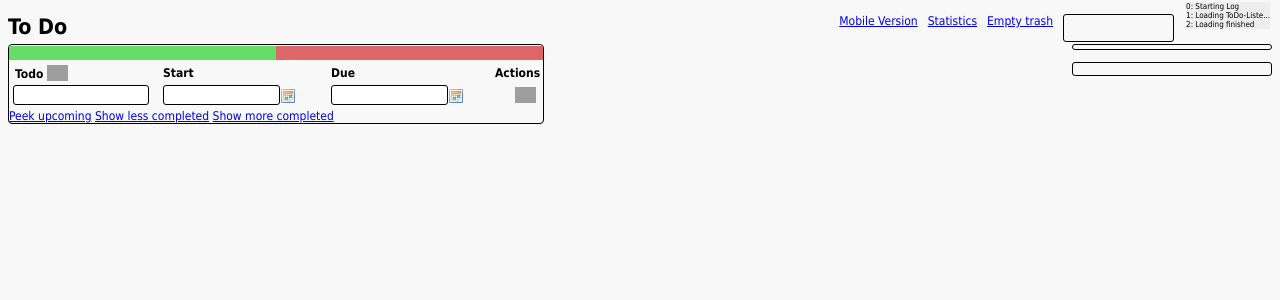
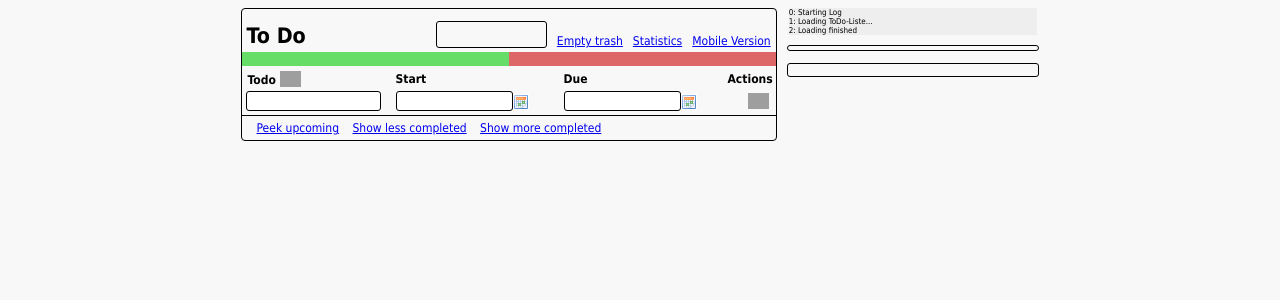
Before and after one commit to codeling/todo, a PHP site: page / in a window 1280 px wide. Shown: the top 300 px of the page. Run offline with PHP 8.4, Linux system fonts and the light colour scheme; data that the repository does not hold is empty; grey boxes are pictures that could not be loaded.

Commit message:
Improve layout: flexbox, use available space better

```diff
--- a/index.php
+++ b/index.php
@@ -20,8 +20,9 @@
   </head>
   <body>
     <div id="todo_content">
-      <div id="smallLog"><?php echo(TodoLang::_("STARTING_LOG"));?></div>
-      <div id="logLink"><a href="javascript:toggleLog()"><?php echo(TodoLang::_("SHOW_LOG"));?></a></div>
+      <div id="mainContent">
+        <div id="headerLine">
+          <h1><?php echo(TodoConstants::AppTitle); ?></h1>
           <div id="working"><?php echo(TodoLang::_("WORKING"));?></div>
           <div id="filter">
             <input type="hidden" id="filter_tags" name="filter_tags" />
@@ -30,9 +31,7 @@
           <div id="emptytrashlink"><a href="javascript:emptyTrash()"><?php echo(TodoLang::_("EMPTY_TRASH"));?></a></div>
           <div id="statistiklink"><a href="statistik.php"><?php echo(TodoLang::_("SHOW_STATISTICS"));?></a></div>
           <div id="mobilelink"><a href="m.index.php"><?php echo(TodoLang::_("GOTO_MOBILE_VERSION"));?></a></div>
-      <h1><?php echo(TodoConstants::AppTitle); ?></h1>
-      <div id="mainContent">
-
+        </div>
         <div id="progress"><span id="progress_done">&nbsp;</span><span id="progress_todo">&nbsp;</span></div>
         <form method="POST" onsubmit="return false;" id="inputform">
           <input type="hidden" name="user_id" id="user_id" value="<?php echo $curUserID; ?>" />
@@ -112,6 +111,8 @@
         </div>
       </div>
       <div id="sidebar">
+        <div id="smallLog"><?php echo(TodoLang::_("STARTING_LOG"));?></div>
+        <div id="logLink"><a href="javascript:toggleLog()"><?php echo(TodoLang::_("SHOW_LOG"));?></a></div>
         <div id="lists">
           <ul></ul>
         </div>
--- a/todo.css
+++ b/todo.css
@@ -9,7 +9,9 @@ body {
 h1 {
     font-size: 16pt;
     font-weight: bold;
-    margin-bottom: 5px;
+    margin-bottom: 3px;
+    margin-right: auto;
+    margin-left: 5px;
 }
 h2 {
     font-size: 14pt;
@@ -21,20 +23,25 @@ h2 {
 
 /*************/
 /* ToDo List */
-
+#todo_content, #headerLine {
+    display: flex;
+}
+#headerLine {
+    align-items: flex-end;
+}
 #progress,
 #todoTable,
-div.line {
+div.line,tr.line {
     padding: 1px 0px;
 }
-div.line_odd {
+div.line,tr.line_odd {
     background-color: #EEEEEE;
 }
 #mainContent {
     border: 1px solid black;
     border-radius: 4px;
-    float: left;
     overflow: hidden;
+    margin-left: auto;
 }
 .line_input span,
 .line_header span {
@@ -130,14 +137,12 @@ input[disabled="disabled"] {
 }
 #smallLog {
     font-size: 6pt;
-    float: right;
     background-color:#EEEEEE;
-    margin-top: -12px;
     margin-left: 2px;
     margin-right: 2px;
+    margin-bottom: 10px;
 }
 #logLink {
-    float: right;
     display: none;
 }
 span.modify_desc {
@@ -196,8 +201,9 @@ ul.ui-autocomplete {
     vertical-align: top;
 }
 #sidebar {
-    float: right;
-    width: 200px;
+    width: 20%;
+    margin-left: 10px;
+    margin-right: auto;
 }
 #taglist {
     font-size: 8pt;
@@ -214,20 +220,32 @@ ul.ui-autocomplete {
 ul.tagit {
     border-color: black !important;
 }
-/*******************/
-/* Statistics page */
 
 #emptytrashlink,
 #statistiklink,
 #mobilelink,
 #filter {
-    float: right;
-    margin-right: 10px;
+    margin-left: 5px;
+    margin-right: 5px;
+    margin-bottom: 3px;
 }
 #filter ul {
     margin: 0;
     padding: 0;
 }
+#loadMoreBox {
+    padding-top: 5px;
+    padding-bottom: 5px;
+    padding-left: 5px;
+    border-top: 1px solid black;
+}
+#loadMoreBox a {
+    margin-left: 10px;
+}
+
+/*******************/
+/* Statistics page */
+
 .stat_row_bar {
     vertical-align:bottom;
 }
```
Lines whose indentation alone changed are shown as unchanged.
